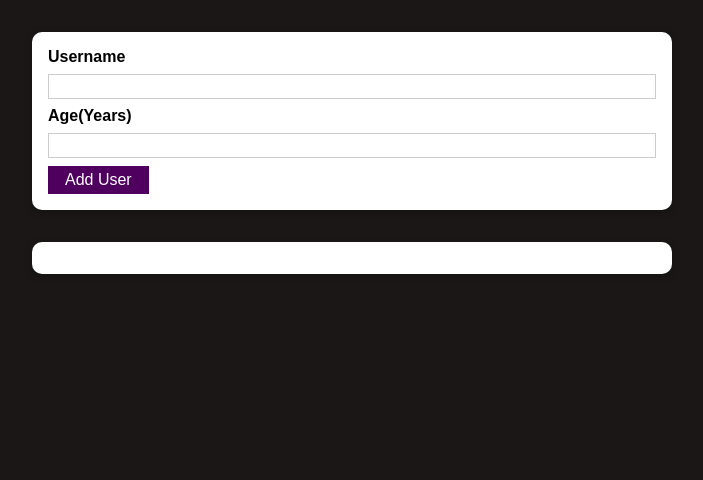
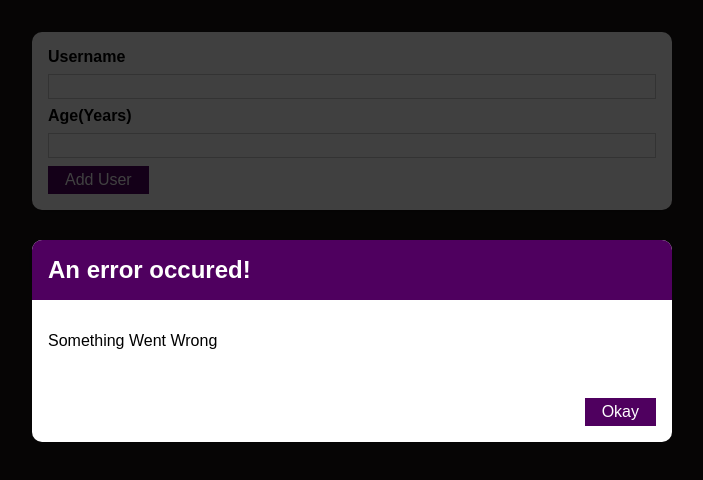
Before and after one commit to takkar94/AddingProjectWithValidation, a React (Create React App) app: page / in a window 1280 px wide. Shown: the top 480 px of the page, without its empty margins (288-991 px from the left). Built offline with nearby package versions, Linux system fonts and the light colour scheme.

Commit message:
added a model as a backdrop

```diff
--- a/src/components/UI/ErrorModal.js
+++ b/src/components/UI/ErrorModal.js
@@ -4,6 +4,8 @@
 
 const ErrorModal = (props) => {
     return (
+        <div>
+        <div className={classes.backdrop}/>
         <Card className={classes.modal}>
             <header className={classes.header}>
                 <h2>{props.title}</h2>
@@ -15,6 +17,7 @@
                 <Button>Okay</Button>
             </footer>
         </Card>
+        </div>
     )
 };
 
--- a/src/components/Users/AddUsers.js
+++ b/src/components/Users/AddUsers.js
@@ -2,6 +2,7 @@
 import Card from "../UI/Card";
 import classes from "./AddUsers.module.css";
 import { useState } from "react";
+import ErrorModal from "../UI/ErrorModal";
 //import UsersList from "./UsersList";
 
 const AddUser = (props) => {
@@ -31,7 +32,10 @@
   const ageChangeHandler = (event) => {
     setAge(event.target.value);
   };
+
   return (
+    <>
+    <ErrorModal title="An error occured!" message="Something Went Wrong" />
     <Card className={classes.input}>
       <form onSubmit={addUserHandler}>
         <label htmlFor="username">Username</label>
@@ -46,6 +50,7 @@
         <Button type="submit">Add User</Button>
       </form>
     </Card>
+    </>
   );
 };
 
```
